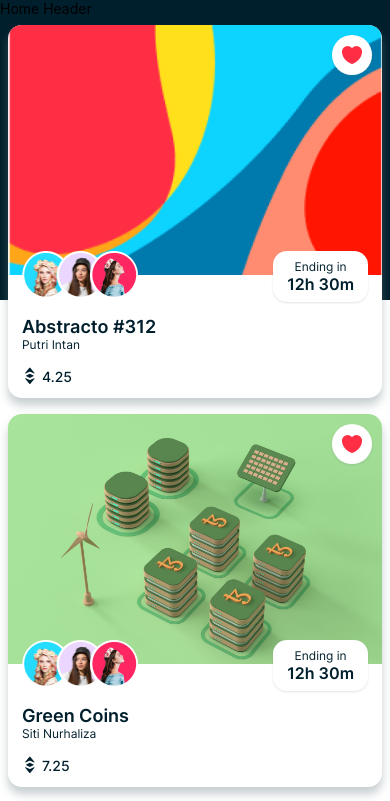
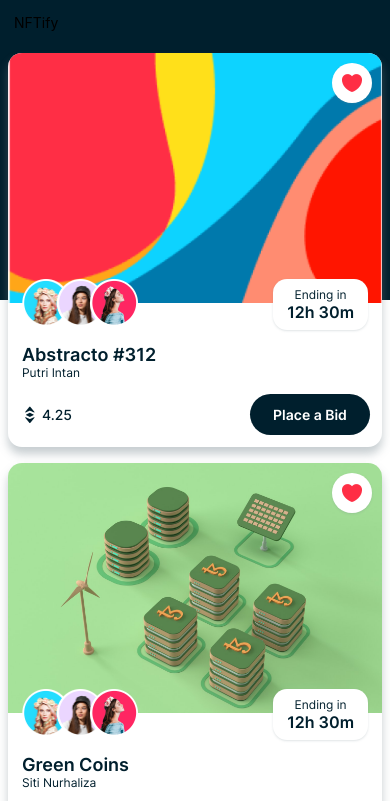
Before and after one commit to ushanwk/NFTify-Marketplace, a React Native app: screen /Home in a window 390 px wide. Shown: the top 801 px of the page. Built offline with nearby package versions, Linux system fonts and the light colour scheme.

Commit message:
nft card component done

```diff
--- a/components/Button.js
+++ b/components/Button.js
@@ -1,5 +1,5 @@
 import {Text, TouchableOpacity, Image } from "react-native";
-import {COLORS, SHADOWS, SIZES} from "../constants";
+import {COLORS, FONTS, SHADOWS, SIZES} from "../constants";
 
 export const CircleButton = ({ imgUrl, handlePress, ...props }) => {
     return(
@@ -12,8 +12,13 @@
     )
 }
 
-export const RectButton = () => {
+export const RectButton = ({ minWidth, fontSize, handlePress, ...props }) => {
     return(
-       <></>
+        <TouchableOpacity
+            style={{ minWidth: minWidth, padding:SIZES.small, backgroundColor: COLORS.primary, borderRadius: SIZES.extraLarge, ...props }}
+            onPress={handlePress}
+        >
+            <Text style={{ fontFamily: FONTS.semiBold, fontSize: fontSize, color: COLORS.white, textAlign: "center" }}>Place a Bid</Text>
+        </TouchableOpacity>
     )
 }
--- a/components/HomeHeader.js
+++ b/components/HomeHeader.js
@@ -1,9 +1,13 @@
-import {Text, View} from "react-native";
+import {Image, Text, View} from "react-native";
+import {COLORS, FONTS, SIZES} from "../constants";
+import assets from "../constants/assets";
 
 const HomeHeader = () => {
     return(
-        <View>
-            <Text>Home Header</Text>
+        <View style={{ backgroundColor: COLORS.primary, padding: SIZES.font }}>
+            <View style={{ flexDirection: "row", justifyContent: "space-between", alignItems: "center" }}>
+                <Text>NFTify</Text>
+            </View>
         </View>
     )
 }
--- a/components/NFTCard.js
+++ b/components/NFTCard.js
@@ -23,9 +23,9 @@
                 <NFTTitle title={data.name} subTitle={data.creator} titleSize={SIZES.large} subTitleSize={SIZES.small} />
             </View>
 
-            <View style={{ flexDirection: "row", justifyContent: "space-between", alignItems: "center", marginLeft: SIZES.small, marginBottom: SIZES.small }}>
+            <View style={{ flexDirection: "row", justifyContent: "space-between", alignItems: "center", marginHorizontal: SIZES.small, marginBottom: SIZES.small }}>
                 <EthPrice price={data.price} />
-                <RectButton />
+                <RectButton minWidth={120} fontSize={SIZES.font} handlePress={() => navigation.navigate("Details", { data })} />
             </View>
         </View>
     )
```
